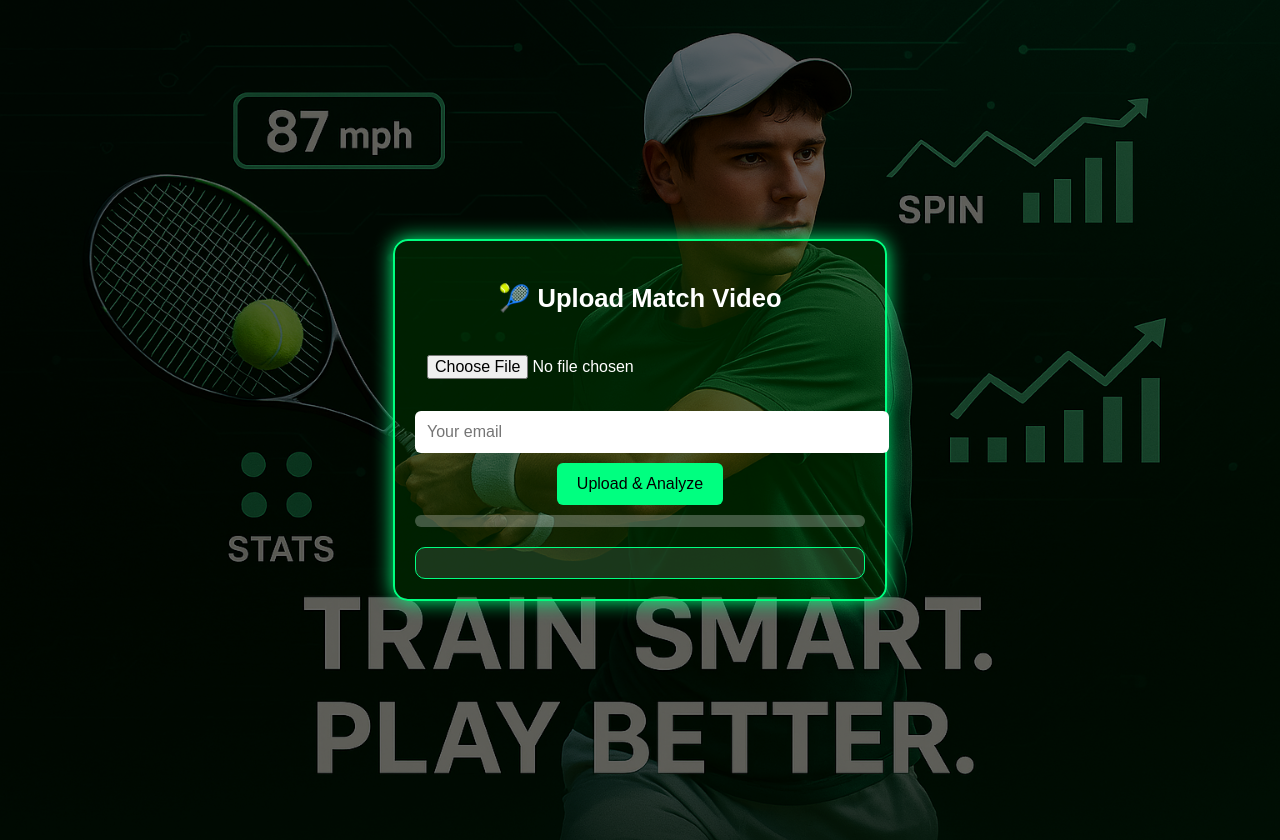
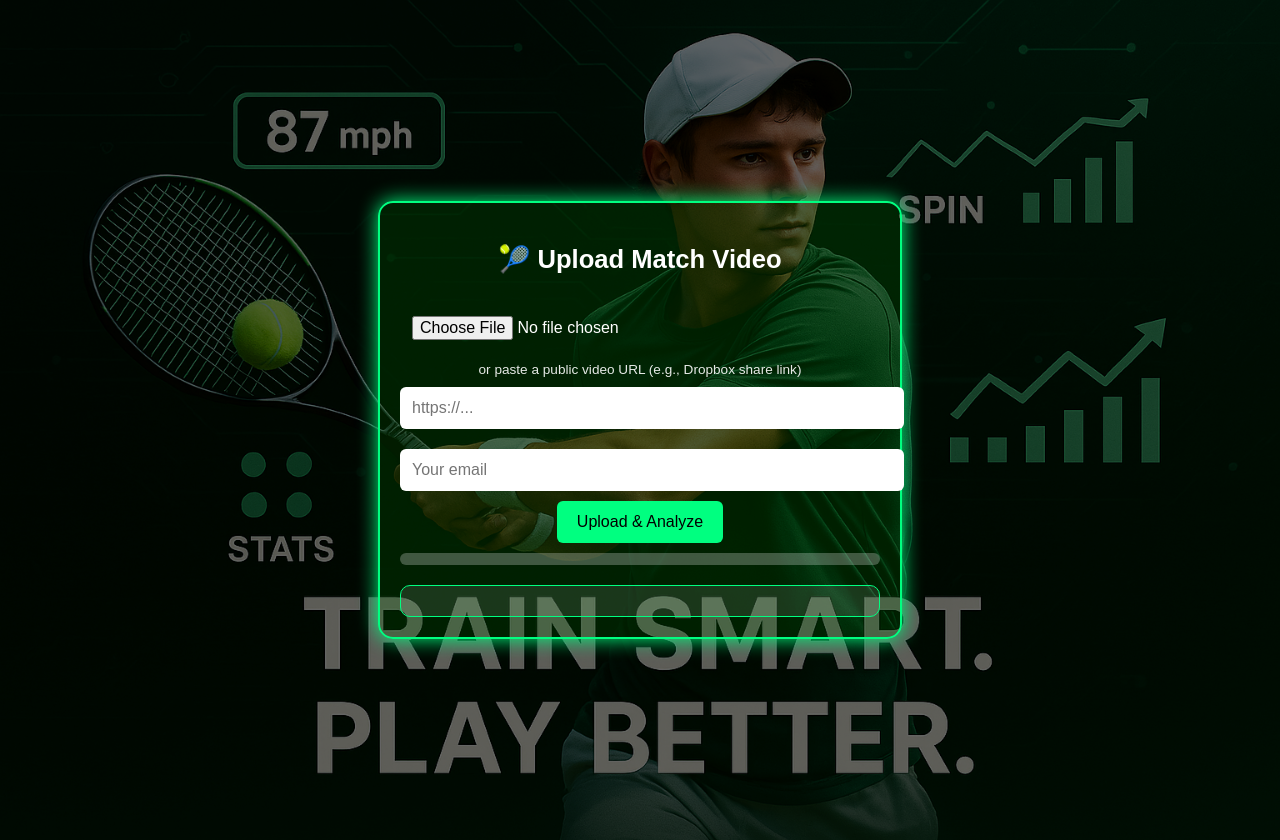
Before and after one commit to NxtPoint/webhook-server, a Flask app: template templates/upload.html in a window 1280 px wide. Run offline with Flask 3, Linux system fonts and the light colour scheme; the template is opened without the code that fills it, so the values that code supplies are empty; some libraries are stand-ins or nearby versions.

Commit message:
ui: improved upload flow (file or URL), better error surfacing; remove redundant fetch script

```diff
--- a/templates/upload.html
+++ b/templates/upload.html
@@ -7,48 +7,22 @@
     html, body {
       margin: 0;
       font-family: Arial, sans-serif;
-      background: url('/static/background-clean-male-serve.jpg') no-repeat center center fixed;
+      background: url('/upload/static/background-clean-male-serve.jpg') no-repeat center center fixed;
       background-size: cover;
       color: #ffffff;
     }
-    .overlay {
-      background: rgba(0, 0, 0, 0.6);
-      min-height: 100vh;
-      display: flex;
-      justify-content: center;
-      align-items: center;
-      padding: 20px;
-    }
-    .container {
-      background: rgba(0, 128, 0, 0.2);
-      border: 2px solid #00ff80;
-      border-radius: 15px;
-      padding: 20px;
-      width: 100%;
-      max-width: 450px;
-      text-align: center;
-      box-shadow: 0 0 20px #00ff80;
-    }
+    .overlay { background: rgba(0, 0, 0, 0.6); min-height: 100vh; display: flex; justify-content: center; align-items: center; padding: 20px; }
+    .container { background: rgba(0, 128, 0, 0.2); border: 2px solid #00ff80; border-radius: 15px; padding: 20px; width: 100%; max-width: 480px; text-align: center; box-shadow: 0 0 20px #00ff80; }
     h2 { font-size: 1.6rem; margin-bottom: 20px; }
-    input[type="file"], input[type="email"] {
-      width: 100%; padding: 12px; margin: 10px 0; border-radius: 6px; border: none; font-size: 1rem;
-    }
-    button {
-      background-color: #00ff80; color: #000; padding: 12px 20px; border: none; border-radius: 6px;
-      font-size: 1rem; cursor: pointer; transition: background 0.3s ease;
-    }
+    input[type="file"], input[type="email"], input[type="url"] { width: 100%; padding: 12px; margin: 10px 0; border-radius: 6px; border: none; font-size: 1rem; }
+    button { background-color: #00ff80; color: #000; padding: 12px 20px; border: none; border-radius: 6px; font-size: 1rem; cursor: pointer; transition: background 0.3s ease; }
     button:hover { background-color: #00cc66; }
-    #status {
-      background: rgba(255, 255, 255, 0.1); border-radius: 10px; padding: 15px; margin-top: 20px;
-      font-size: 0.95rem; white-space: pre-wrap; text-align: left; border: 1px solid #00ff80;
-    }
+    #status { background: rgba(255, 255, 255, 0.1); border-radius: 10px; padding: 15px; margin-top: 20px; font-size: 0.95rem; white-space: pre-wrap; text-align: left; border: 1px solid #00ff80; }
     .progress-bar { background-color: #ffffff40; border-radius: 8px; margin-top: 10px; height: 12px; overflow: hidden; }
     .progress-bar-fill { height: 100%; width: 0%; background-color: #00ff80; transition: width 0.3s ease-in-out; }
-    .spinner {
-      display: none; margin: 20px auto; border: 6px solid #ccc; border-top: 6px solid #00ff80;
-      border-radius: 50%; width: 40px; height: 40px; animation: spin 1s linear infinite;
-    }
+    .spinner { display: none; margin: 20px auto; border: 6px solid #ccc; border-top: 6px solid #00ff80; border-radius: 50%; width: 40px; height: 40px; animation: spin 1s linear infinite; }
     @keyframes spin { 0% { transform: rotate(0deg); } 100% { transform: rotate(360deg); } }
+    .hint { font-size: 0.85rem; opacity: .9; }
   </style>
 </head>
 <body>
@@ -56,7 +30,9 @@
     <div class="container">
       <h2>🎾 Upload Match Video</h2>
       <form id="uploadForm" enctype="multipart/form-data">
-        <input type="file" name="video" accept=".mp4,.mov" required />
+        <input type="file" name="video" accept=".mp4,.mov" />
+        <div class="hint">or paste a public video URL (e.g., Dropbox share link)</div>
+        <input type="url" name="video_url" placeholder="https://..." />
         <input type="email" name="email" placeholder="Your email" required />
         <button type="submit">Upload & Analyze</button>
       </form>
@@ -75,24 +51,46 @@
     function updateProgressBar(percent) { progressFill.style.width = percent + '%'; }
     function updateStatus(message) { statusText.innerText += (statusText.innerText ? "\n" : "") + message; }
 
-    form.addEventListener("submit", function (e) {
+    form.addEventListener("submit", async function (e) {
       e.preventDefault();
-      const formData = new FormData(form);
       statusText.innerText = "🚀 Starting upload...";
       updateProgressBar(5);
       spinner.style.display = "block";
 
-      // Because the UI app is mounted at /upload, POSTing to /upload hits ui_app.POST("/")
-      fetch("/upload", { method: "POST", body: formData })
-        .then(res => res.json())
-        .then(data => {
-          if (data.error) {
+      try {
+        const formData = new FormData(form);
+        // Guard: require either a file or a URL
+        const hasFile = form.querySelector('input[name="video"]').files.length > 0;
+        const urlVal = (form.querySelector('input[name="video_url"]').value || "").trim();
+        if (!hasFile && !urlVal) {
+          updateStatus("❌ Please choose a file or paste a video URL.");
+          spinner.style.display = "none";
+          updateProgressBar(0);
+          return;
+        }
+
+        const res = await fetch("/upload", { method: "POST", body: formData });
+
+        // Read text first so we can surface non-JSON errors (e.g., 413)
+        const raw = await res.text();
+        let data = null;
+        try { data = JSON.parse(raw); } catch (e) {}
+
+        if (!res.ok) {
+          const msg = (data && data.error) ? data.error : `HTTP ${res.status} ${res.statusText}: ${raw.slice(0, 400)}`;
+          updateStatus(`❌ Upload Error: ${msg}`);
+          spinner.style.display = "none";
+          updateProgressBar(0);
+          return;
+        }
+        if (data && data.error) {
           updateStatus(`❌ Upload Error: ${data.error}`);
           spinner.style.display = "none";
           updateProgressBar(0);
           return;
         }
-          const taskId = data.task_id || data.sportai_task_id;
+
+        const taskId = data?.task_id || data?.sportai_task_id;
         if (!taskId) {
           updateStatus("❌ No task id returned.");
           spinner.style.display = "none";
@@ -100,17 +98,16 @@
         }
 
         updateProgressBar(40);
-          updateStatus("✅ Video uploaded. Task registered with SportAI...");
-          if (data.dropbox_url) updateStatus(`📎 Dropbox: ${data.dropbox_url}`);
+        updateStatus("✅ Video registered with SportAI...");
+        if (data.dropbox_url) updateStatus(`📎 Source: ${data.dropbox_url}`);
         updateStatus("📡 Waiting for analysis to complete...");
 
         pollForCompletion(taskId);
-        })
-        .catch(err => {
-          updateStatus("❌ Final step failed. Check console.");
+      } catch (err) {
+        updateStatus(`❌ Final step failed: ${String(err)}`);
         console.error("Upload error:", err);
         spinner.style.display = "none";
-        });
+      }
     });
 
     function pollForCompletion(taskId) {
@@ -118,12 +115,15 @@
       const maxAttempts = 120;
       const delay = 5000;
 
-      const interval = setInterval(() => {
+      const interval = setInterval(async () => {
         attempts++;
-        // Poll the UI endpoint mounted under /upload
-        fetch(`/upload/task_status/${taskId}`)
-          .then(res => res.json())
-          .then(data => {
+        try {
+          const res = await fetch(`/upload/task_status/${taskId}`);
+          const raw = await res.text();
+          let data = null;
+          try { data = JSON.parse(raw); } catch (e) {}
+          if (!res.ok) throw new Error(`HTTP ${res.status}: ${raw.slice(0,300)}`);
+
           const status = data?.data?.task_status;
           const progress = data?.data?.task_progress ?? 0;
           updateProgressBar(progress * 100);
@@ -144,13 +144,12 @@
           } else {
             updateStatus(`🔄 Status: ${status} (${Math.round(progress * 100)}%)`);
           }
-          })
-          .catch(err => {
+        } catch (err) {
           console.error("Polling error:", err);
-            updateStatus("❌ Polling failed.");
+          updateStatus(`❌ Polling failed: ${String(err)}`);
           clearInterval(interval);
           spinner.style.display = "none";
-          });
+        }
       }, delay);
     }
   </script>
```
Lines whose indentation alone changed are shown as unchanged.
